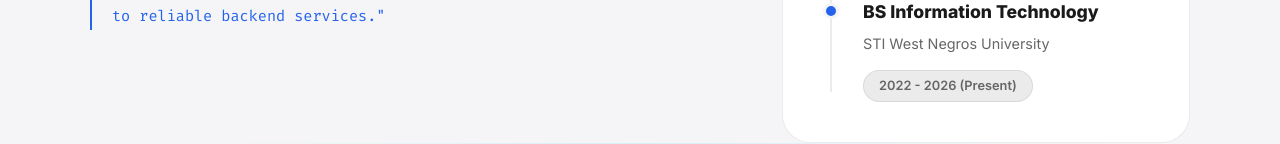
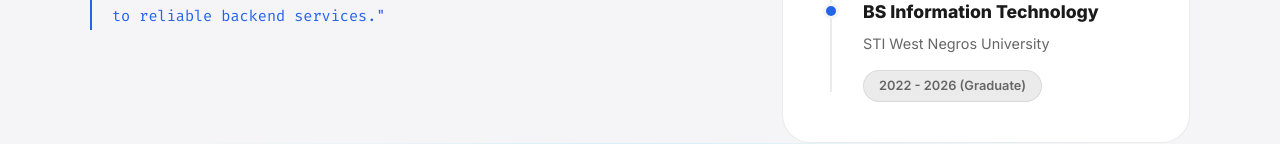
Before and after one commit to Isouuul/Portfolio_Carl, a React (Vite) app: page /about in a window 1280 px wide. Shown: the part 656-800 px from the top of the page. Built offline with nearby package versions, Linux system fonts and the light colour scheme.

Commit message:
update_01

```diff
--- a/src/Screens/About.jsx
+++ b/src/Screens/About.jsx
@@ -62,7 +62,7 @@ const About = () => {
                 <div className="item-content">
                   <h5>BS Information Technology</h5>
                   <p>STI West Negros University</p>
-                  <span className="year-badge">2022 - 2026 (Present)</span>
+                  <span className="year-badge">2022 - 2026 (Graduate)</span>
                 </div>
               </div>
             </div>
```
Also changed, not shown: 1 other file (tests, documents, lock files or other folders).
